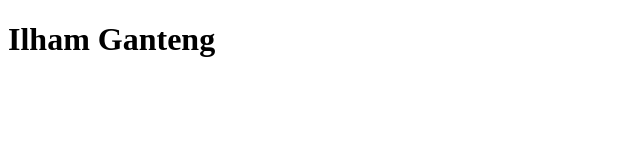
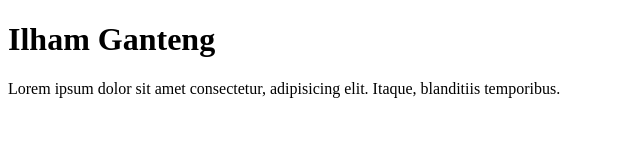
Before and after one commit to AlwaysBann/test-push-git, a plain HTML site: page index.html in a window 1280 px wide. Shown: the whole page, without its empty margins (0-640 px from the left). Drawn offline with Linux system fonts and the light colour scheme.

Commit message:
menambahkan paragraf

```diff
--- a/index.html
+++ b/index.html
@@ -8,5 +8,6 @@
 </head>
 <body>
     <h1>Ilham Ganteng</h1>
+    <p>Lorem ipsum dolor sit amet consectetur, adipisicing elit. Itaque, blanditiis temporibus.</p>
 </body>
 </html>
```
